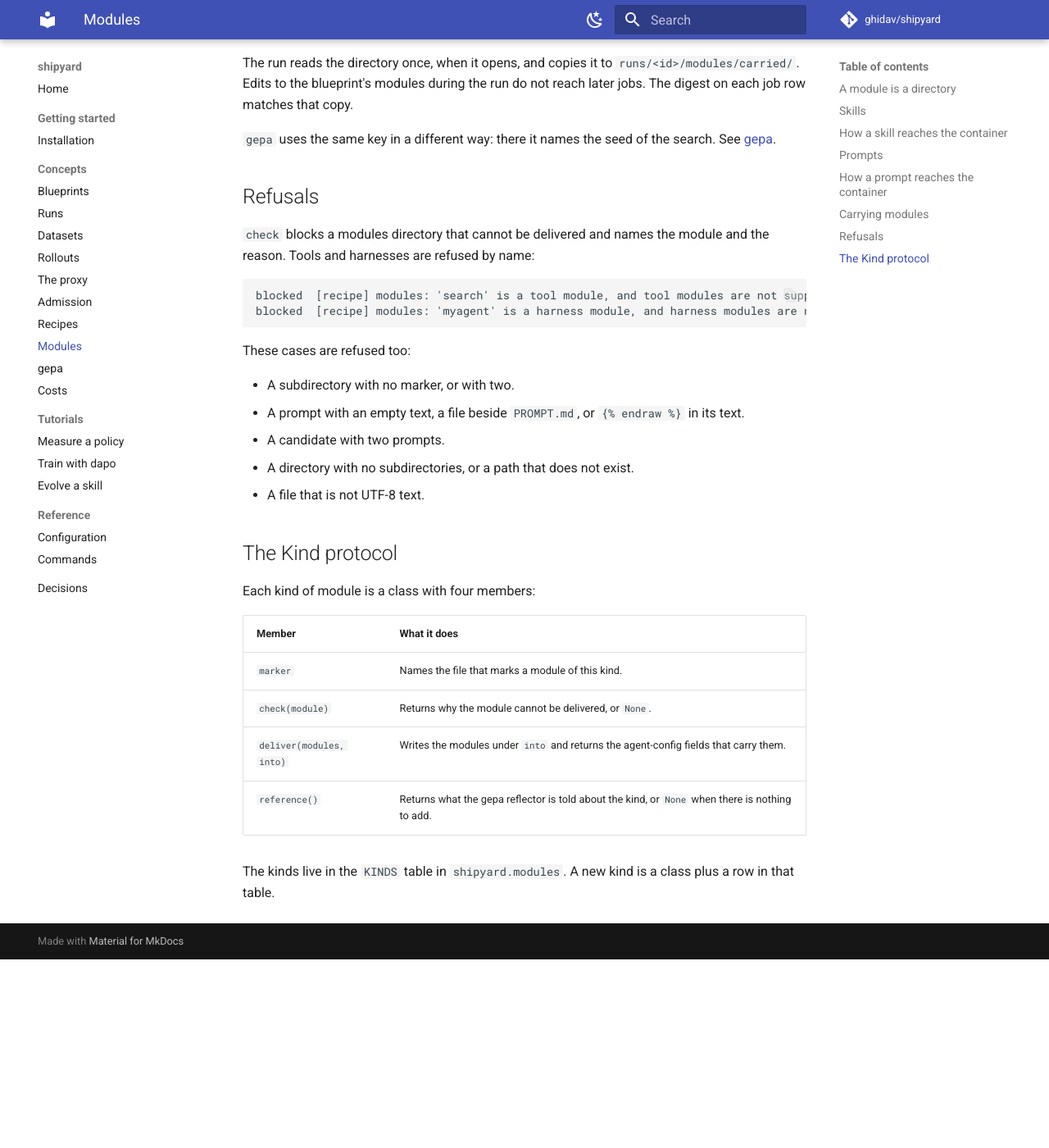
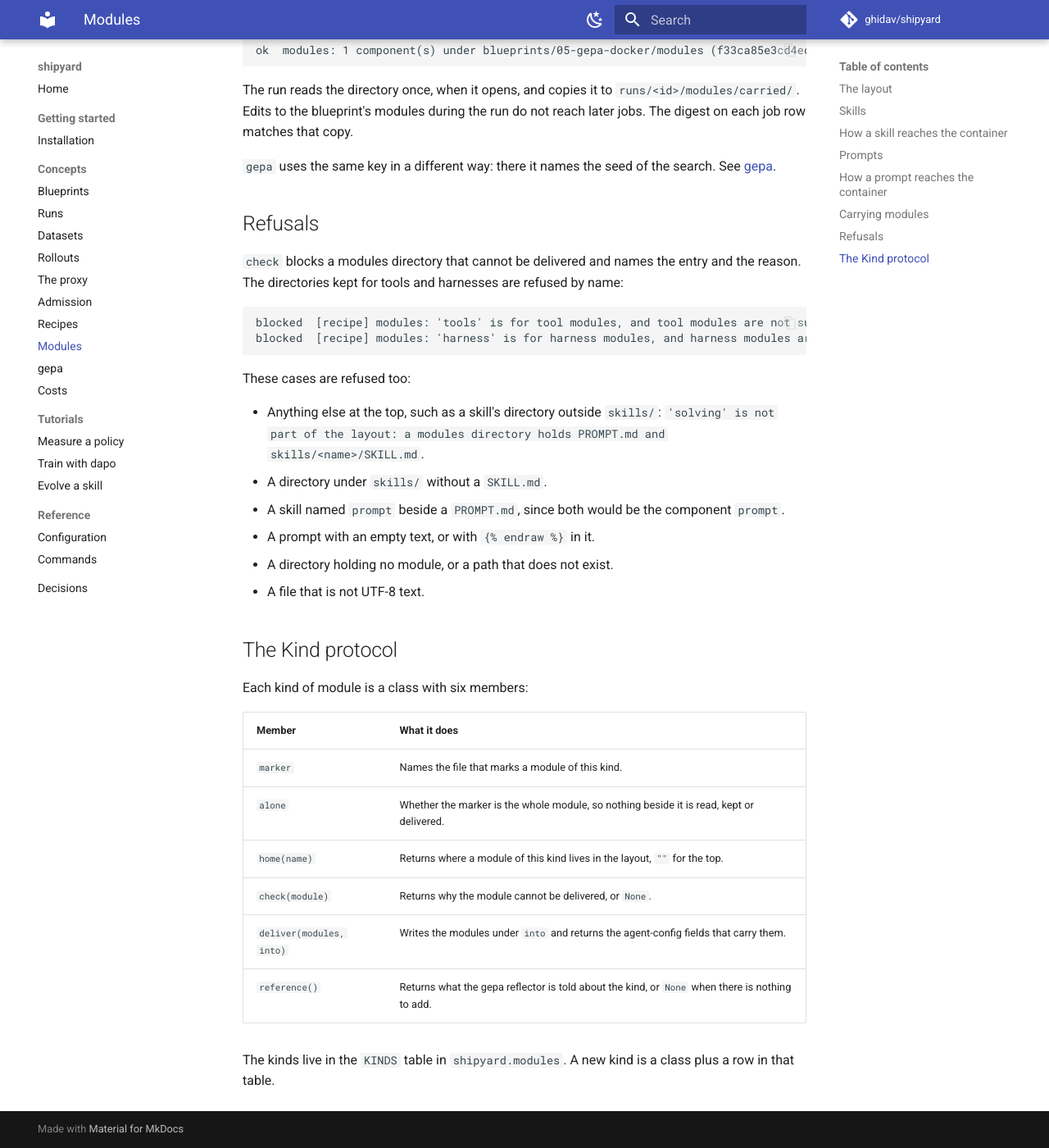
Before and after one commit to ghidav/shipyard, an MkDocs documentation site: the page built from docs/concepts/modules.md, in a window 1280 px wide and 1400 px high, scrolled down 2735 px. Shown: the whole window at 82% size. Built offline with MkDocs 1.6.1 and Material for MkDocs 9.7.7, drawn with Linux system fonts in a browser that asks for light colours; comment, search, counter and statistics services are not loaded; before the commit the page ends 3905 px from its top, so only the background shows below that; some of the changed text lies outside the part shown.

Commit message:
Modules have one layout: PROMPT.md at the top, skills under skills/<name>/
A modules directory used to be any set of subdirectories, each claimed by the marker inside
it. It now has one layout. PROMPT.md at the top is the component `prompt`, and each
skills/<name>/ holding SKILL.md is the component `<name>`. tools/ and harness/ are reserved
for the kinds this version refuses. Anything else at the top is refused with the layout
named, so a skill left directly under modules/ is not guessed at. Component names and
digests are unchanged: the example blueprints seed to the same digests as before.

A kind now says where its modules live (`home`) and whether its marker is the whole module
(`alone`). keep writes the layout back from those, so a winner still serves as a seed. A
reflection on a prompt is told that PROMPT.md is the only file delivered, and anything
written beside it is left behind. Fixtures, examples, the modules page and the tutorial
move to the layout.

Co-Authored-By: Claude Opus 5.5 <noreply@anthropic.com>
Claude-Session: https://claude.ai/code/session_01QXV6w94nuFKhFC3J1AUoBs

````diff
--- a/docs/concepts/modules.md
+++ b/docs/concepts/modules.md
@@ -5,28 +5,33 @@ document the harness can open while it works. A prompt is text placed before eve
 instruction. A candidate is a set of named modules with one digest. A rollout carries at most one
 candidate.
 
-## A module is a directory
+## The layout
 
-A modules directory holds one subdirectory per module. The subdirectory's name is the module's name. A
-marker file inside it names the module's kind:
-
-| Marker | Kind | In v1 |
-|---|---|---|
-| `SKILL.md` | skill | delivered |
-| `PROMPT.md` | prompt | delivered |
-| `server.py` | tool | refused |
-| `agent.py` | harness | refused |
-
-Every file in the subdirectory travels with the module, at any depth, except dot-files, `__pycache__`
-and `.DS_Store`. Every file must be UTF-8 text. A blueprint with one skill:
+A modules directory has one layout. A prompt sits at the top, and each skill has a directory under
+`skills/`:
 
 ```
-blueprints/05-gepa-docker/
+blueprints/my-run/
 ├── run.toml
 └── modules/
-    └── solving/
-        └── SKILL.md
+    ├── PROMPT.md
+    └── skills/
+        └── solving/
+            ├── SKILL.md
+            └── examples/
+                └── worked.md
 ```
+
+| Path | Kind | Component | In v1 |
+|---|---|---|---|
+| `PROMPT.md` | prompt | `prompt` | delivered |
+| `skills/<name>/`, holding `SKILL.md` | skill | `<name>` | delivered |
+| `tools/` | tool | | refused |
+| `harness/` | harness | | refused |
+
+Both parts are optional, but the directory must hold at least one module. Nothing else may sit at the
+top. A skill takes every file in its directory with it, at any depth, except dot-files, `__pycache__`
+and `.DS_Store`. Every file must be UTF-8 text.
 
 The digest is a sha256 prefix computed over every file of every module.
 
@@ -67,21 +72,16 @@ it; `check` does not test this.
 
 ## Prompts
 
-A prompt is a directory holding `PROMPT.md` and nothing else. Its text goes at the start of the
+A prompt is `PROMPT.md` at the top of the modules directory. Its text goes at the start of the
 harness's first message, before the task's own instruction, in every task the candidate is carried
-into:
-
-```
-modules/
-└── guidance/
-    └── PROMPT.md
-```
+into.
 
 A harness decides whether to open a skill, and a model may never do so. A prompt is always read,
 because it is part of the task. It also reaches any harness Harbor installs, including those that take
 no skills.
 
-A candidate carries at most one prompt, beside any number of skills.
+A candidate carries at most one prompt, beside any number of skills. When gepa rewrites a prompt,
+only `PROMPT.md` is kept.
 
 ## How a prompt reaches the container
 
@@ -123,29 +123,33 @@ job row matches that copy.
 
 ## Refusals
 
-`check` blocks a modules directory that cannot be delivered and names the module and the reason. Tools
-and harnesses are refused by name:
+`check` blocks a modules directory that cannot be delivered and names the entry and the reason. The
+directories kept for tools and harnesses are refused by name:
 
 ```
-blocked  [recipe] modules: 'search' is a tool module, and tool modules are not supported in this version
-blocked  [recipe] modules: 'myagent' is a harness module, and harness modules are not supported in this version
+blocked  [recipe] modules: 'tools' is for tool modules, and tool modules are not supported in this version
+blocked  [recipe] modules: 'harness' is for harness modules, and harness modules are not supported in this version
 ```
 
 These cases are refused too:
 
-- A subdirectory with no marker, or with two.
-- A prompt with an empty text, a file beside `PROMPT.md`, or `{% endraw %}` in its text.
-- A candidate with two prompts.
-- A directory with no subdirectories, or a path that does not exist.
+- Anything else at the top, such as a skill's directory outside `skills/`:
+  `'solving' is not part of the layout: a modules directory holds PROMPT.md and skills/<name>/SKILL.md`.
+- A directory under `skills/` without a `SKILL.md`.
+- A skill named `prompt` beside a `PROMPT.md`, since both would be the component `prompt`.
+- A prompt with an empty text, or with `{% endraw %}` in it.
+- A directory holding no module, or a path that does not exist.
 - A file that is not UTF-8 text.
 
 ## The Kind protocol
 
-Each kind of module is a class with four members:
+Each kind of module is a class with six members:
 
 | Member | What it does |
 |---|---|
 | `marker` | Names the file that marks a module of this kind. |
+| `alone` | Whether the marker is the whole module, so nothing beside it is read, kept or delivered. |
+| `home(name)` | Returns where a module of this kind lives in the layout, `""` for the top. |
 | `check(module)` | Returns why the module cannot be delivered, or `None`. |
 | `deliver(modules, into)` | Writes the modules under `into` and returns the agent-config fields that carry them. |
 | `reference()` | Returns what the gepa reflector is told about the kind, or `None` when there is nothing to add. |
````
Also changed, not shown: docs/tutorials/evolve-a-skill.md (+6 -5 lines), examples/blueprints/fst-reasoning-gym/modules/skills/solving/SKILL.md (renamed from examples/blueprints/fst-reasoning-gym/modules/solving/SKILL.md), examples/blueprints/gepa-terminal-bench/modules/skills/solving/SKILL.md (renamed from examples/blueprints/gepa-terminal-bench/modules/solving/SKILL.md), 17 other files.
